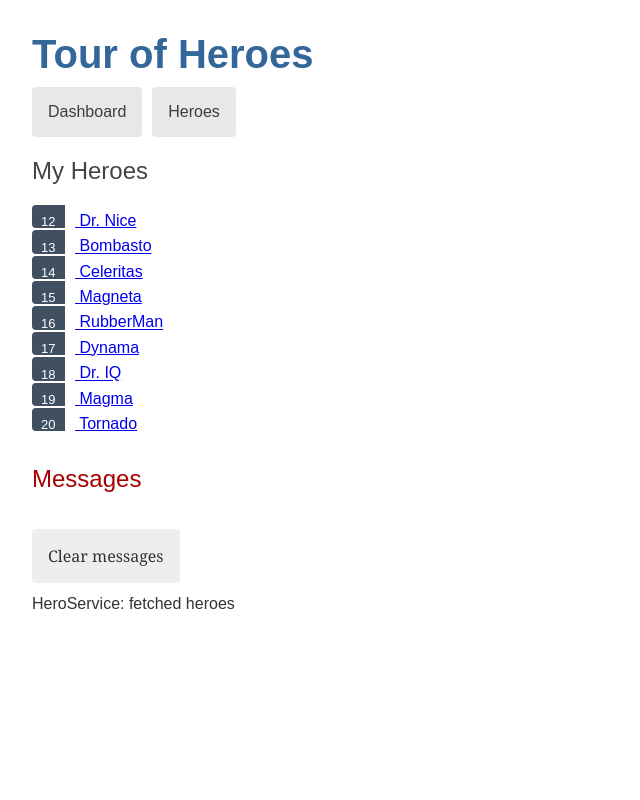
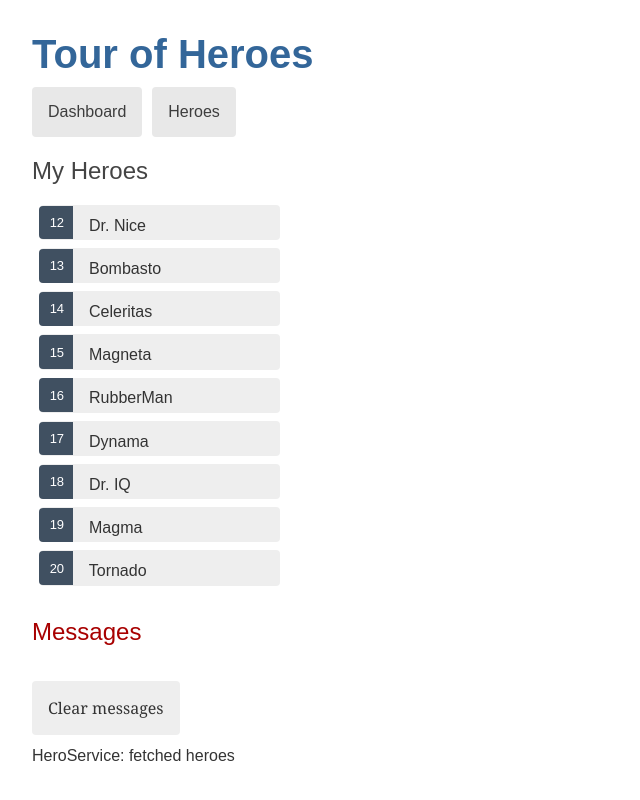
Before and after one commit to colorworld-kr/tour-of-heroes, an Angular app: page /heroes in a window 1280 px wide. Shown: the whole page, without its empty margins (0-640 px from the left). Built offline with nearby package versions, Linux system fonts and the light colour scheme.

Commit message:
Update heroes.component.scss

```diff
--- a/src/app/heroes/heroes.component.scss
+++ b/src/app/heroes/heroes.component.scss
@@ -1,4 +1,4 @@
-/* HeroesComponent's private CSS styles */
+/* HeroesComponent에 적용되는 CSS 스타일 */
 .heroes {
   margin: 0 0 2em 0;
   list-style-type: none;
@@ -7,47 +7,34 @@
 }
 
 .heroes li {
-  display: flex;
+  position: relative;
+  cursor: pointer;
 }
 
-.heroes button {
-  flex: 1;
-  cursor: pointer;
-  position: relative;
-  left: 0;
-  background-color: #EEE;
-  margin: .5em;
-  padding: 0;
-  border-radius: 4px;
-  display: flex;
-  align-items: stretch;
-  height: 1.8em;
-}
-
-.heroes button:hover {
-  color: #2c3a41;
-  background-color: #e6e6e6;
+.heroes li:hover {
   left: .1em;
 }
 
-.heroes button:active {
+.heroes a {
+  color: #333;
+  text-decoration: none;
+  background-color: #EEE;
+  margin: .5em;
+  padding: .3em 0;
+  height: 1.6em;
+  border-radius: 4px;
+  display: block;
+  width: 100%;
+}
+
+.heroes a:hover {
+  color: #2c3a41;
+  background-color: #e6e6e6;
+}
+
+.heroes a:active {
   background-color: #525252;
   color: #fafafa;
-}
-
-.heroes button.selected {
-  background-color: black;
-  color: white;
-}
-
-.heroes button.selected:hover {
-  background-color: #505050;
-  color: white;
-}
-
-.heroes button.selected:active {
-  background-color: black;
-  color: white;
 }
 
 .heroes .badge {
@@ -57,10 +44,12 @@
   padding: 0.8em 0.7em 0 0.7em;
   background-color: #405061;
   line-height: 1em;
+  position: relative;
+  left: -1px;
+  top: -4px;
+  height: 1.8em;
+  min-width: 16px;
+  text-align: right;
   margin-right: .8em;
   border-radius: 4px 0 0 4px;
 }
-
-.heroes .name {
-  align-self: center;
-}
```
